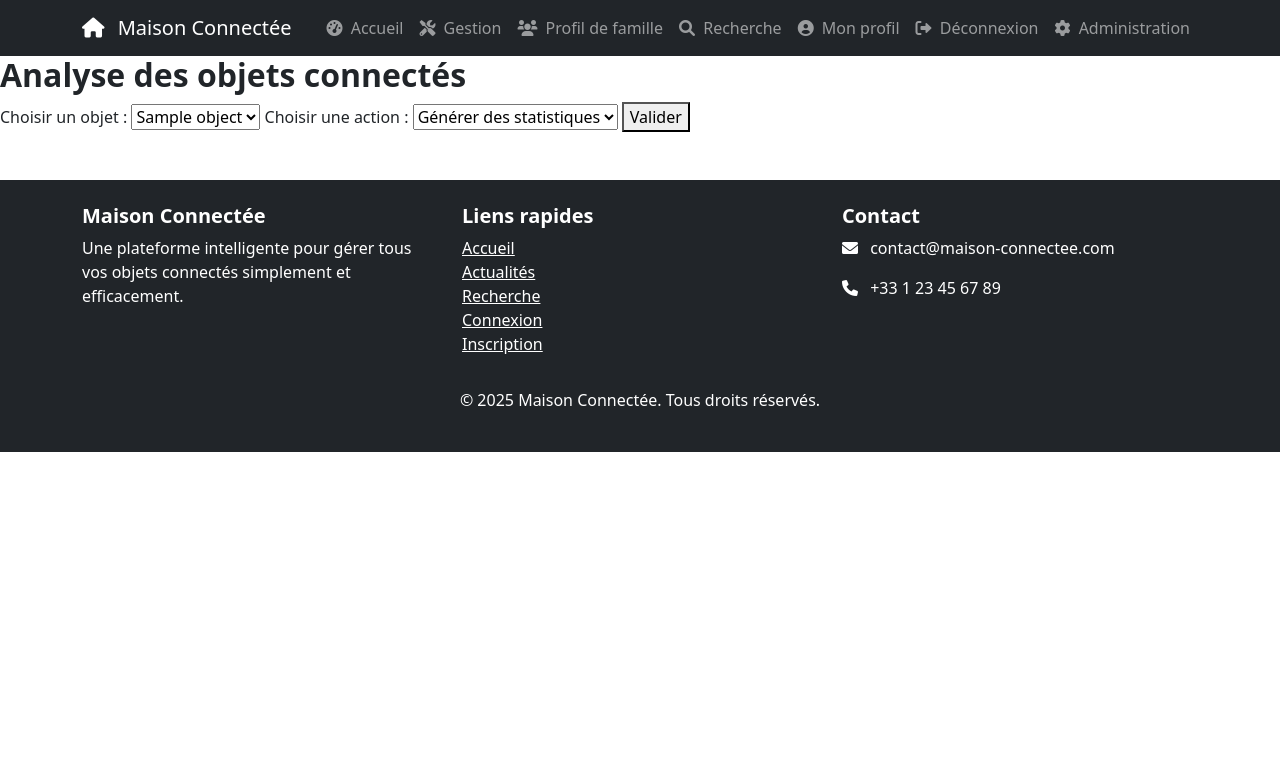
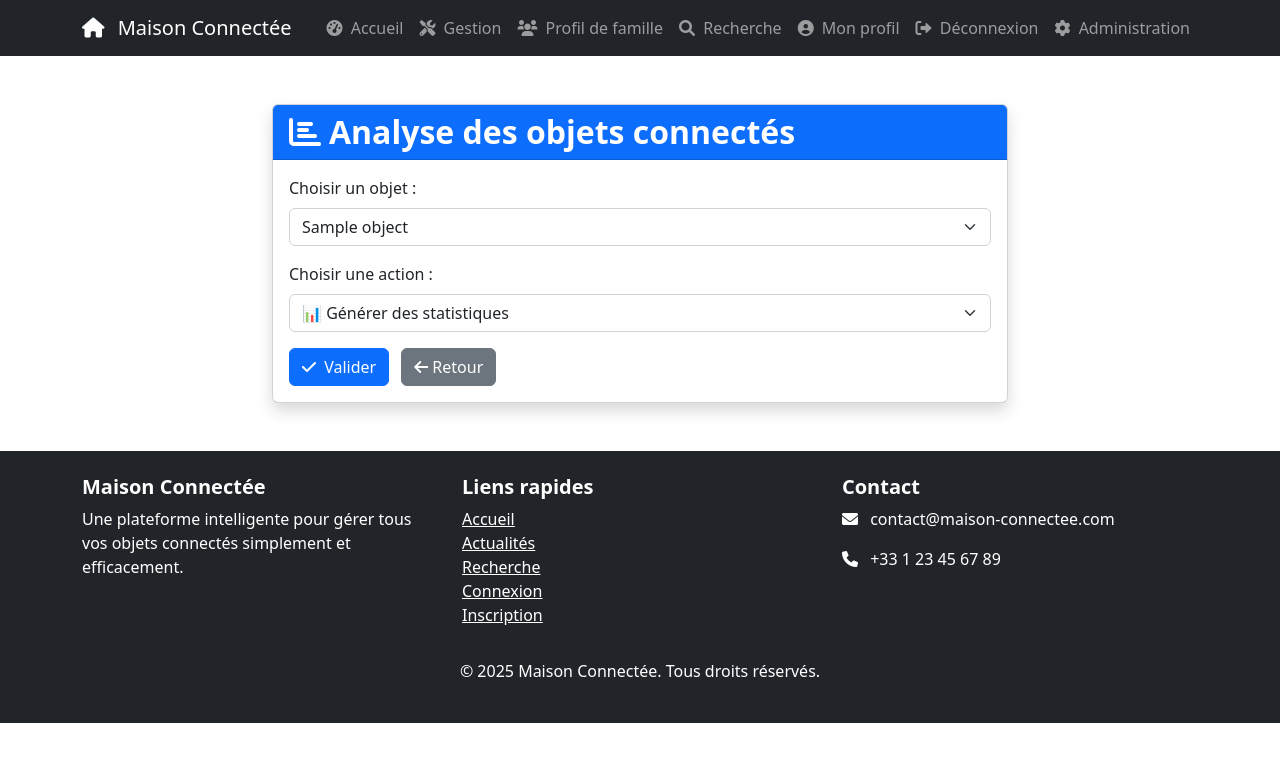
Before and after one commit to WeKup/SmartHome, a Flask app: page /gestion/analyse in a window 1280 px wide. Shown: the top 762 px of the page. Run offline with Flask 3, Linux system fonts and the light colour scheme; a user stored in the database is signed in; tables that the repository leaves empty hold one stand-in row (values such as "Sample post").

Commit message:
Update analyse.html

```diff
--- a/templates/gestion/analyse.html
+++ b/templates/gestion/analyse.html
@@ -1,22 +1,44 @@
 {% extends "LayoutCo.html" %}
+{% block title %}Analyse des objets{% endblock %}
+
 {% block content %}
-<h2>Analyse des objets connectés</h2>
-
+<div class="container mt-5">
+    <div class="row">
+        <div class="col-lg-8 mx-auto">
+            <div class="card shadow">
+                <div class="card-header bg-primary text-white">
+                    <h2 class="mb-0"><i class="fas fa-chart-bar me-2"></i>Analyse des objets connectés</h2>
+                </div>
+                <div class="card-body">
                     <form method="POST">
-    <label for="objet_id">Choisir un objet :</label>
-    <select name="objet_id" required>
+                        <div class="mb-3">
+                            <label for="objet_id" class="form-label">Choisir un objet :</label>
+                            <select name="objet_id" id="objet_id" class="form-select" required>
                                 {% for objet in listeObj %}
                                     <option value="{{ objet.id }}">{{ objet.name }}</option>
                                 {% endfor %}
                             </select>
+                        </div>
 
-    <label for="action">Choisir une action :</label>
-    <select name="action" required>
-        <option value="stats">Générer des statistiques</option>
-        <option value="rapport">Générer un rapport</option>
-        <option value="historique">Accéder à l'historique</option>
+                        <div class="mb-3">
+                            <label for="action" class="form-label">Choisir une action :</label>
+                            <select name="action" id="action" class="form-select" required>
+                                <option value="stats">📊 Générer des statistiques</option>
+                                <option value="rapport">📄 Générer un rapport</option>
+                                <option value="historique">🕒 Accéder à l'historique</option>
                             </select>
+                        </div>
 
-    <button type="submit">Valider</button>
+                        <button type="submit" class="btn btn-primary">
+                            <i class="fas fa-check me-1"></i> Valider
+                        </button>
+                        <a href="{{ url_for('gestion.gestion') }}" class="btn btn-secondary ms-2">
+                            <i class="fas fa-arrow-left me-1"></i>Retour
+                        </a>
                     </form>
+                </div>
+            </div>
+        </div>
+    </div>
+</div>
 {% endblock %}
```
Lines whose indentation alone changed are shown as unchanged.
